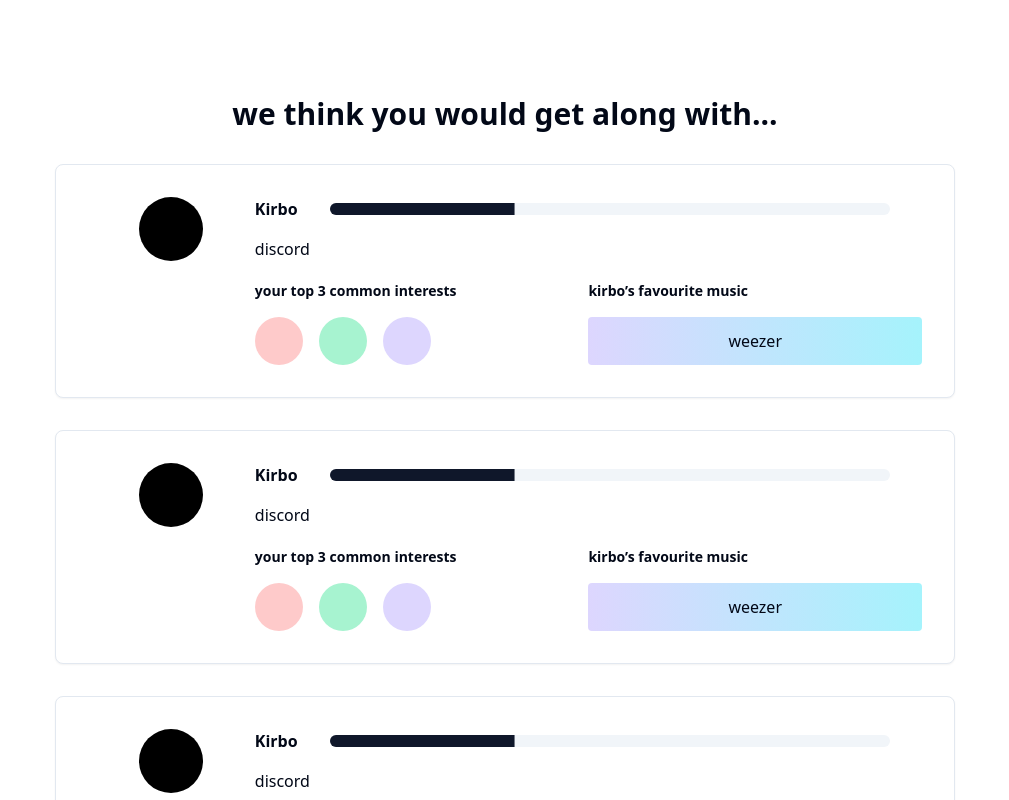
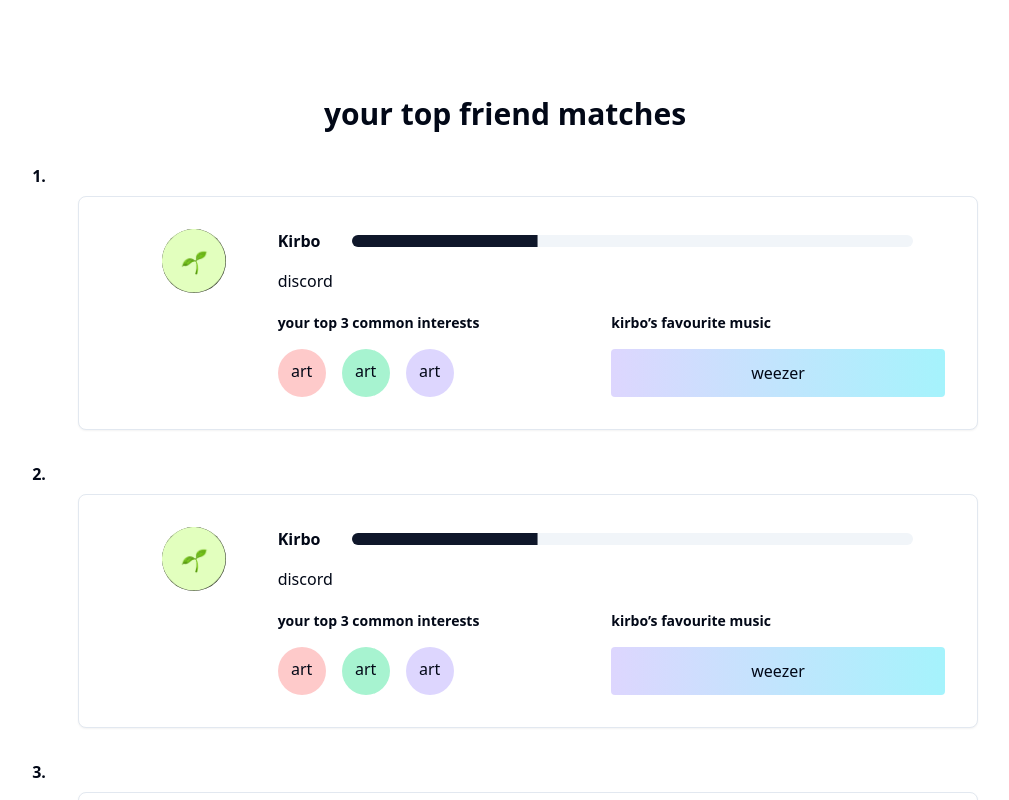
Before and after one commit to priyanshumahey/SproutPal, a Next.js app in the folder my-friends/: page /result in a window 1280 px wide. Shown: the top 800 px of the page, without its empty margins (135-1144 px from the left). Built offline with nearby package versions, Linux system fonts and the light colour scheme.

Commit message:
sprout img and ranking

```diff
--- a/my-friends/app/result/page.tsx
+++ b/my-friends/app/result/page.tsx
@@ -1,15 +1,20 @@
 import ResultCard from "@/components/ui/resultcard";
 
 export default function Result() {
-  const data = [{}, {}, {}];
+  const data = [1, 2, 3, 4, 5];
   return (
     <div className="w-full">
       <div className="pt-24 text-3xl font-semibold text-center">
-        we think you would get along with...
+        your top friend matches
       </div>
-      {data.map((d) => (
-        <ResultCard />
-      ))}
+      <div className="w-full grid grid-cols-1 mt-8 mb-16">
+        {data.map((d, i) => (
+          <div className="flex m-auto">
+            <div className="font-bold mr-8 font-3xl">{`${d}.`}</div>
+            <ResultCard />
+          </div>
+        ))}
+      </div>
     </div>
   );
 }
--- a/my-friends/components/ui/resultcard.tsx
+++ b/my-friends/components/ui/resultcard.tsx
@@ -1,12 +1,16 @@
 import React from "react";
 import { Card } from "./card";
 import { Progress } from "./progress";
+import sprout from "../../app/assets/sprout.png";
+import Image from "next/image";
 
 const ResultCard = () => {
   return (
-    <Card className="w-[900px] p-8 m-auto my-8 flex">
+    <Card className="w-[900px] p-8 my-8 flex">
       <div className="w-1/5">
-        <div className="rounded-[50%] bg-black w-16 h-16 m-auto" />
+        <div className="rounded-[50%] bg-black w-16 h-16 m-auto">
+          <Image src={sprout} alt="profile" />
+        </div>
       </div>
       <div className="w-4/5">
         <div className="flex">
@@ -18,9 +22,15 @@ const ResultCard = () => {
           <div>
             <div className="font-bold text-sm">your top 3 common interests</div>
             <div className="flex mt-4 w-full">
-              <div className="rounded-[50%] bg-red-200 w-12 h-12 mr-4" />
-              <div className="rounded-[50%] bg-emerald-200 w-12 h-12  mr-4" />
-              <div className="rounded-[50%] bg-violet-200 w-12 h-12 " />
+              <div className="rounded-[50%] bg-red-200 w-12 h-12 mr-4">
+                <div className="text-center m-auto pt-2.5">art</div>
+              </div>
+              <div className="rounded-[50%] bg-emerald-200 w-12 h-12  mr-4">
+                <div className="text-center m-auto pt-2.5">art</div>
+              </div>
+              <div className="rounded-[50%] bg-violet-200 w-12 h-12 ">
+                <div className="text-center m-auto pt-2.5">art</div>
+              </div>
             </div>
           </div>
           <div>
```
Also changed, not shown: my-friends/app/assets/sprout.png (added).
